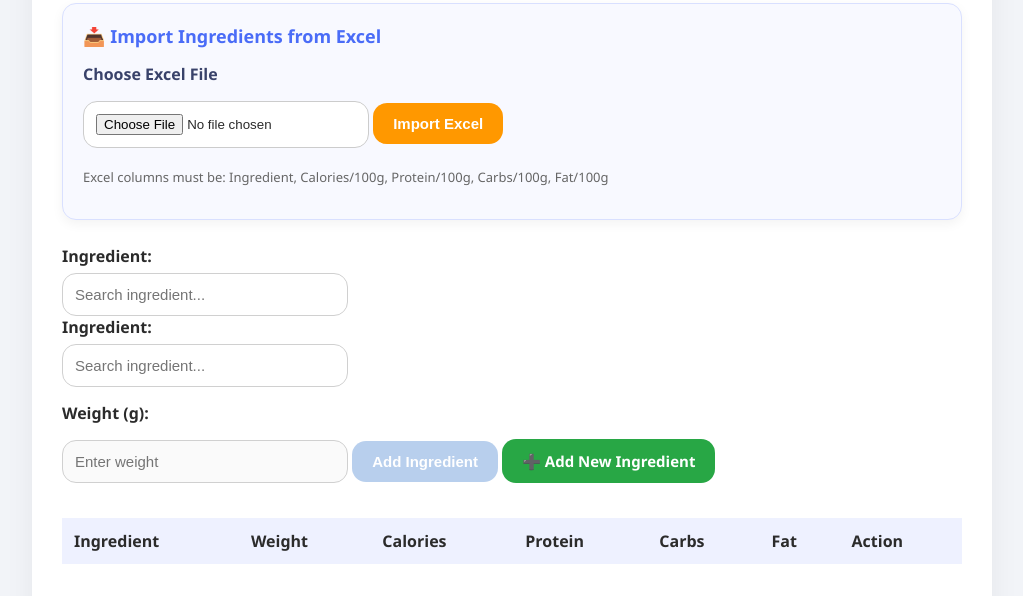
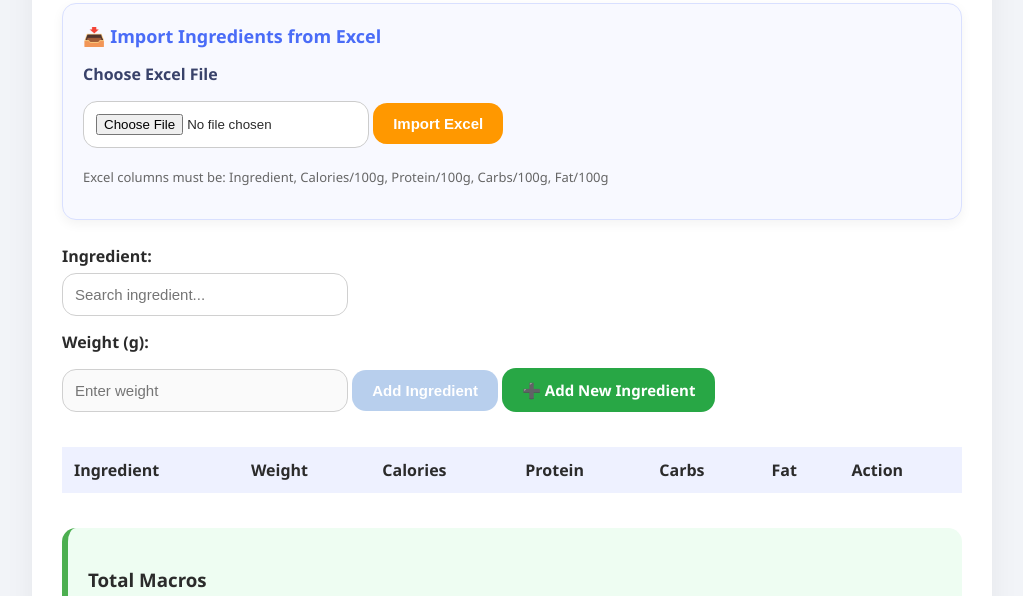
Before and after one commit to riyad851989/macros-calculator, a plain HTML site: page index.html in a window 1280 px wide. Shown: the part 164-760 px from the top of the page, without its empty margins (128-1151 px from the left). Drawn offline with Linux system fonts and the light colour scheme.

Commit message:
Update index.html

```diff
--- a/index.html
+++ b/index.html
@@ -135,12 +135,6 @@ td { padding:12px; background:white; border-bottom:1px solid #eee; border-radius
   <div id="suggestions"></div>
 </div>
 
-
-<label>Ingredient:</label>
-<div id="ingredientArea">
-  <input type="text" id="ingredientInput" placeholder="Search ingredient..." autocomplete="off" />
-  <div id="suggestions"></div>
-</div>
 
 <!-- FIXED: Label placed ABOVE input cleanly -->
 <label style="margin-top:15px; display:block;">Weight (g):</label>
```
